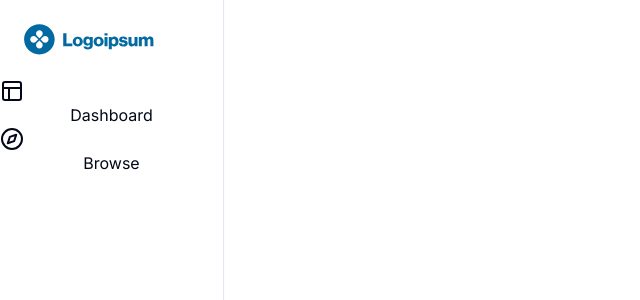
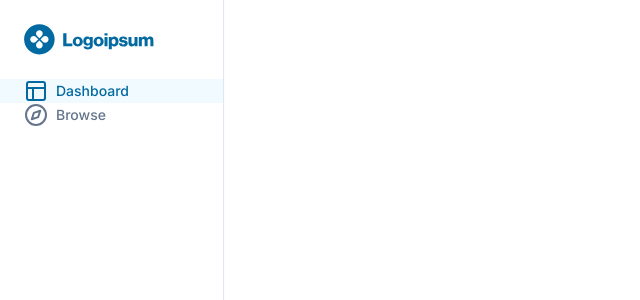
Before and after one commit to carlosrobertodevops/lms-platform-v3-fullstack-codewithantonio, a Next.js app: page / in a window 1280 px wide. Shown: the top 300 px of the page, without its empty margins (0-640 px from the left). Built offline with nearby package versions, Linux system fonts and the light colour scheme.

Commit message:
Добавил динамическую стилизацию тега `<button>`

```diff
--- a/app/(dashboard)/_components/sidebar-route.tsx
+++ b/app/(dashboard)/_components/sidebar-route.tsx
@@ -1,6 +1,7 @@
 'use client';
 
 import { Button } from '@/components/ui/button';
+import { cn } from '@/lib/utils';
 import { LucideIcon } from 'lucide-react';
 import { usePathname, useRouter } from 'next/navigation';
 
@@ -21,7 +22,14 @@ const SidebarRoute = ({ icon: Icon, label, href }: SidebarRouteProps) => {
   };
 
   return (
-    <button type='button' onClick={onClick}>
+    <button
+      type='button'
+      onClick={onClick}
+      className={cn(
+        'flex items-center gap-x-2 pl-6 text-sm font-medium text-slate-500 transition-all hover:bg-slate-300/20 hover:text-slate-600',
+        isActive &&
+          'bg-sky-200/20 text-sky-700 hover:bg-sky-200/20 hover:text-sky-700',
+      )}>
       <Icon />
       {label}
     </button>
```
